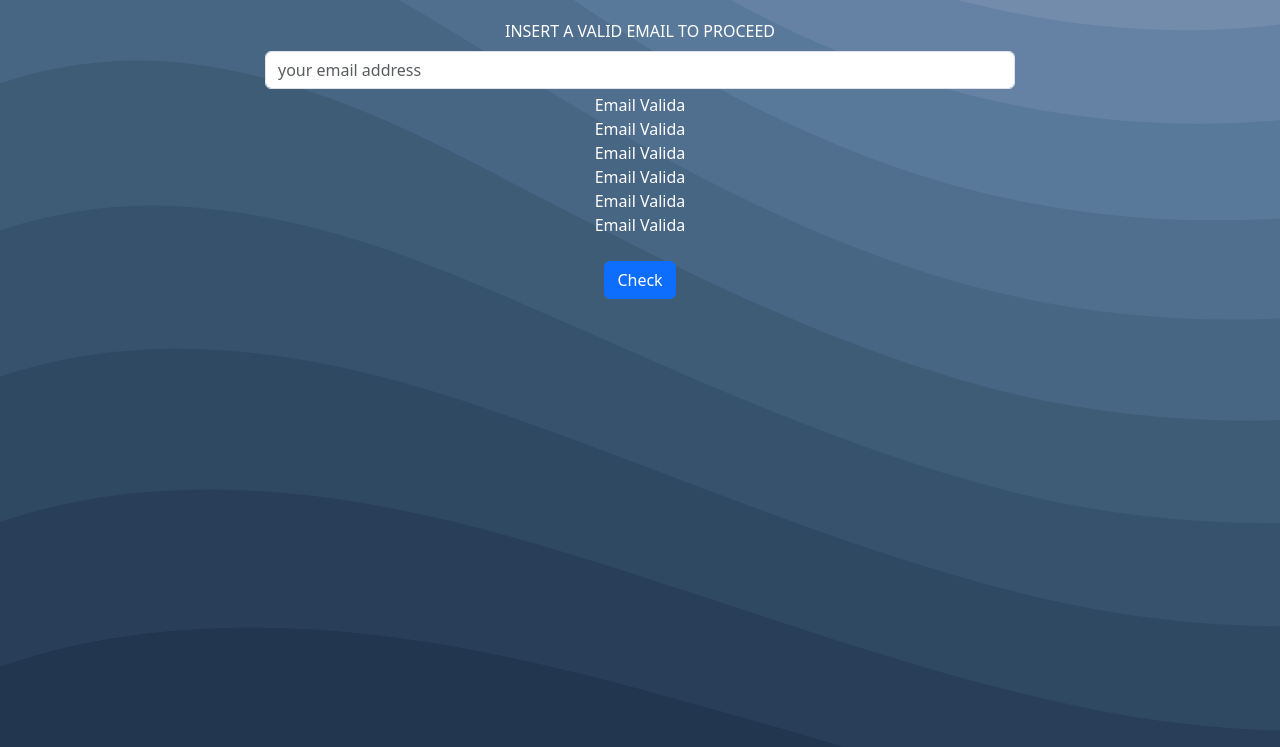
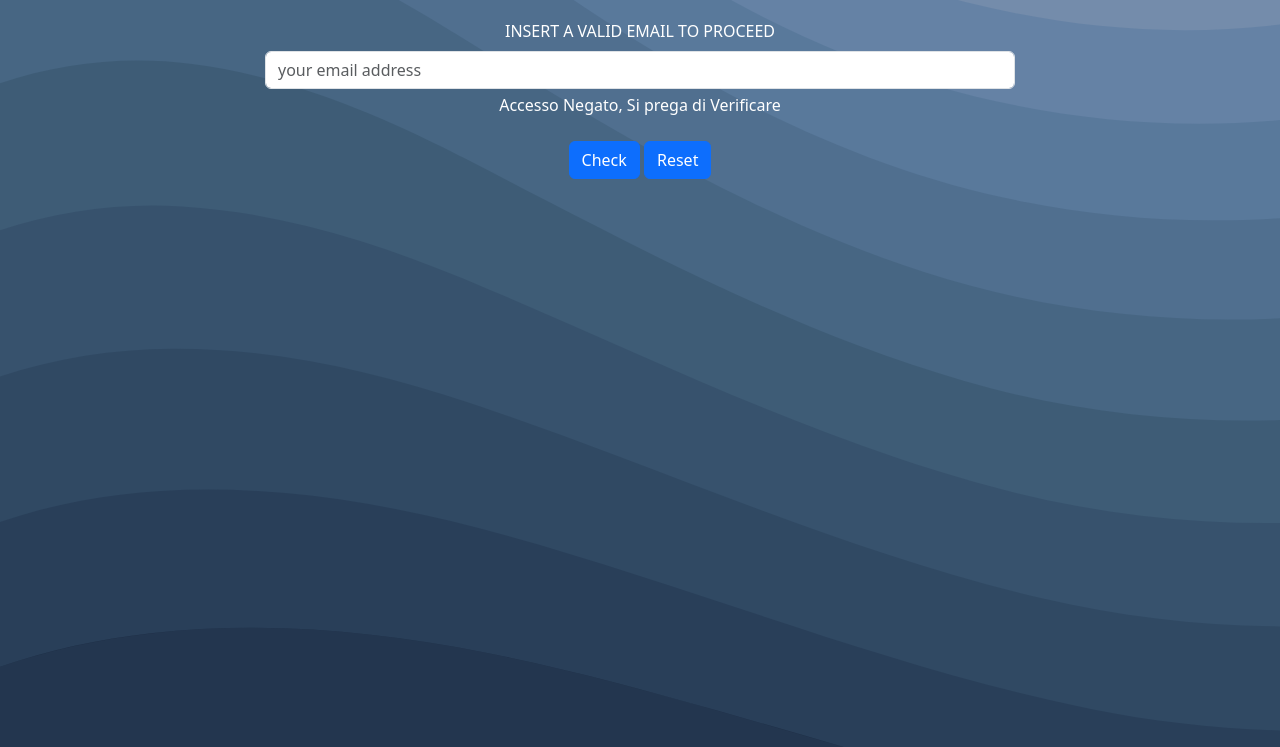
Before and after one commit to Vinffs/js-mail-dadi, a plain HTML site: page index.html in a window 1280 px wide. Both pictures are taken after a click on the button "Check". Shown: the part 53-800 px from the top of the page. Drawn offline with nearby package versions, Linux system fonts and the light colour scheme.

Commit message:
added email validation

```diff
--- a/index.html
+++ b/index.html
@@ -29,6 +29,8 @@
       <div class="commentContainer"></div>
     </div>
     <button class="btn btn-primary mx-auto checkButton">Check</button>
+    <a href="index.html"><button class="btn btn-primary mx-auto checkButton" type="reset"
+        value="Reset">Reset</button></a>
   </div>
 
   <!-- JS -->
--- a/js/script.js
+++ b/js/script.js
@@ -11,18 +11,23 @@ checkBtn.addEventListener('click', function () {
     'f@gmail.com',
   ]
 
-  for (let i = 0; i <= emailList.length - 1; i++) {
-    let email = document.createElement('div');
+  let match = false;
+  let i;
 
-    if (emailList[i].includes(emailValidator)) {
-      email.innerText = `Email Valida`
-    } else {
-      email.innerText = `Email Non valida, Si prega di Verificare`
-    }
+  for (i = 0; i <= emailList.length - 1; i++) {
+    if (emailValidator.includes(emailList[i])) {
+      match = true;
+    } else { }
+  }
 
-    document.querySelector('.commentContainer').appendChild(email);
+  let email = document.createElement('div');
 
+  if (match == true) {
+    email.innerText = `Accesso Consentito`
+  } else {
+    email.innerText = `Accesso Negato, Si prega di Verificare`
+  }
 
-  }
+  document.querySelector('.commentContainer').appendChild(email);
 }
 )
```
